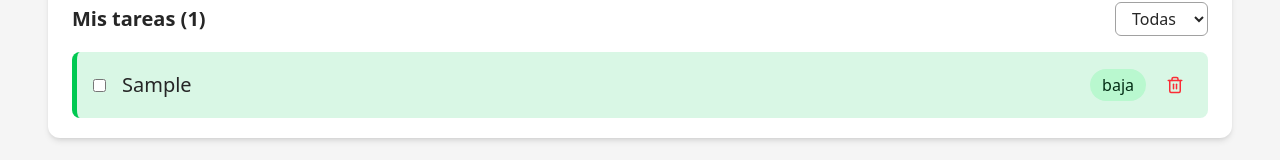
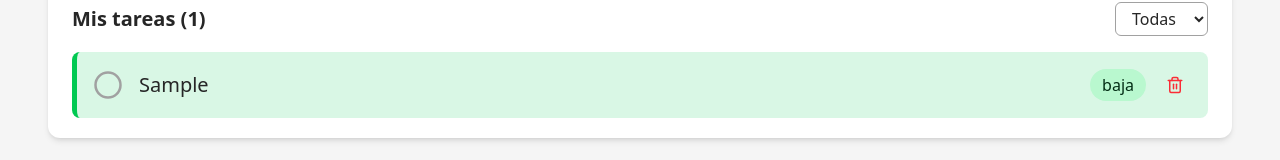
Before and after one commit to Grazen0/mini-reto, a React (Vite) app: page / in a window 1280 px wide. Both pictures are taken after typing "Sample" into the empty fields and a click on the button "+ Agregar". Shown: the part 416-576 px from the top of the page. Built offline with nearby package versions, Linux system fonts and the light colour scheme.

Commit message:
refactor: use custom icon checkboxes

```diff
--- a/src/App.tsx
+++ b/src/App.tsx
@@ -20,9 +20,11 @@ const App = () => {
     ]);
   };
 
-  const setTaskCompletion = (id: number, completed: boolean) => {
+  const toggleTaskCompletion = (id: number) => {
     setTasks(
-      tasks.map((task) => (task.id === id ? { ...task, completed } : task)),
+      tasks.map((task) =>
+        task.id === id ? { ...task, completed: !task.completed } : task,
+      ),
     );
   };
 
@@ -54,7 +56,7 @@ const App = () => {
         <InputBox addTask={addTask} />
         <TaskList
           tasks={tasks}
-          setTaskCompletion={setTaskCompletion}
+          toggleTaskCompletion={toggleTaskCompletion}
           removeTask={removeTask}
         />
         <ConceptsList
--- a/src/components/Task.tsx
+++ b/src/components/Task.tsx
@@ -1,14 +1,17 @@
 import classNames from "classnames";
 import type { TaskInfo } from "../lib/types";
-import { LuTrash2 } from "react-icons/lu";
+import { LuCircle, LuCircleCheckBig, LuTrash2 } from "react-icons/lu";
 
 export interface Props {
   task: TaskInfo;
   removeSelf: () => void;
-  setSelfCompletion: (completed: boolean) => void;
+  toggleSelfCompletion: () => void;
 }
 
-const Task = ({ task, removeSelf, setSelfCompletion }: Props) => (
+const Task = ({ task, removeSelf, toggleSelfCompletion }: Props) => {
+  const CheckIcon = task.completed ? LuCircleCheckBig : LuCircle;
+
+  return (
     <li
       className={classNames(
         "px-4 py-4 rounded-lg flex border-l-5 items-center",
@@ -19,12 +22,9 @@ const Task = ({ task, removeSelf, setSelfCompletion }: Props) => (
             : "border-red-500 bg-red-500/15",
       )}
     >
-    <input
-      type="checkbox"
-      className="rounded-full mr-4"
-      checked={task.completed}
-      onChange={(ev) => setSelfCompletion(ev.currentTarget.checked)}
-    />
+      <button className="mr-4 cursor-pointer" onClick={toggleSelfCompletion}>
+        <CheckIcon size={30} color="var(--color-neutral-400)" />
+      </button>
       <span
         className={classNames(
           "sm:text-xl grow",
@@ -46,11 +46,12 @@ const Task = ({ task, removeSelf, setSelfCompletion }: Props) => (
         {task.priority}
       </span>
       <button
-      className="cursor-pointer hover:bg-red-200 active:bg-red-300 rounded-lg px-2 py-2 transition-all"
+        className="cursor-pointer text-red-500 hover:bg-red-300/25 active:bg-red-300/50 rounded-lg px-2 py-2 transition-all"
         onClick={removeSelf}
       >
-      <LuTrash2 color="var(--color-red-500)" size={18} />
+        <LuTrash2 size={18} />
       </button>
     </li>
   );
+};
 export default Task;
--- a/src/components/TaskList.tsx
+++ b/src/components/TaskList.tsx
@@ -6,11 +6,15 @@ import { useDarkMode } from "../lib/dark-mode";
 
 interface Props {
   tasks: TaskInfo[];
-  setTaskCompletion: (id: number, completed: boolean) => void;
+  toggleTaskCompletion: (id: number) => void;
   removeTask: (id: number) => void;
 }
 
-const TaskList = ({ tasks, setTaskCompletion, removeTask }: Props) => {
+const TaskList = ({
+  tasks,
+  toggleTaskCompletion: setTaskCompletion,
+  removeTask,
+}: Props) => {
   const dark = useDarkMode();
   const [filter, setFilter] = useState("todas");
 
@@ -48,7 +52,7 @@ const TaskList = ({ tasks, setTaskCompletion, removeTask }: Props) => {
           <Task
             key={task.id}
             task={task}
-            setSelfCompletion={(value) => setTaskCompletion(task.id, value)}
+            toggleSelfCompletion={() => setTaskCompletion(task.id)}
             removeSelf={() => removeTask(task.id)}
           />
         ))}
```
Lines whose indentation alone changed are shown as unchanged.
